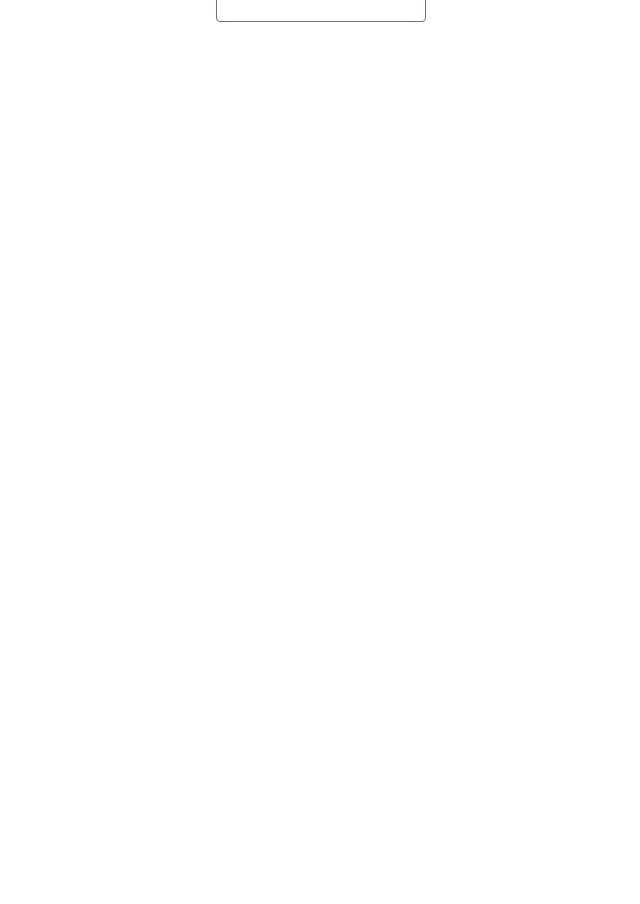
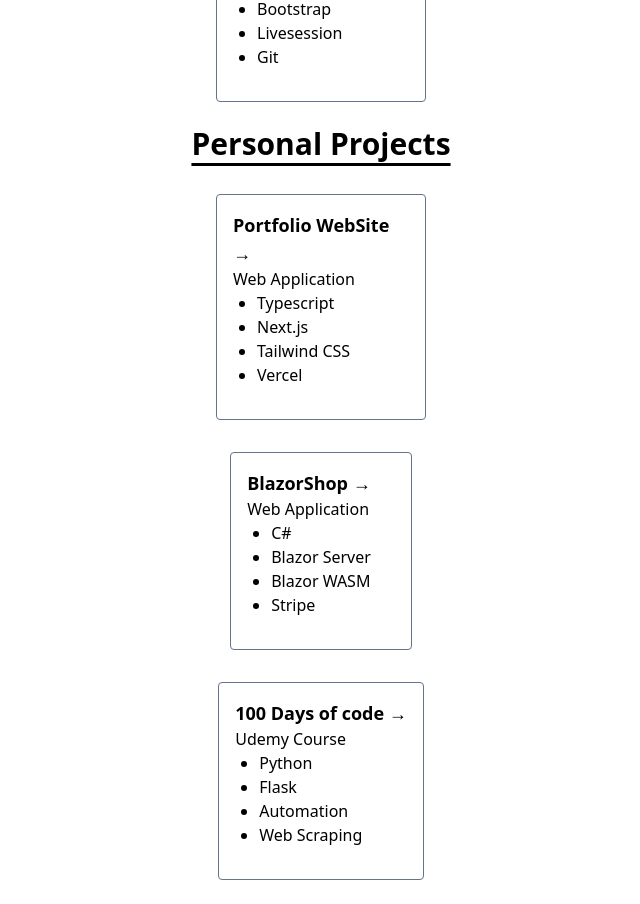
Before and after one commit to nwstanton/portfolio, a Next.js app: page / in a window 1280 px wide. Shown: the part 860-1764 px from the top of the page, without its empty margins (319-959 px from the left). Before the commit the page ends 906 px from the top, so only its background shows below. Built offline with nearby package versions, Linux system fonts and the light colour scheme.

Commit message:
Created new section for projects and summary text has not been finalized

```diff
--- a/pages/index.tsx
+++ b/pages/index.tsx
@@ -16,17 +16,21 @@ const Home: NextPage = () => {
             className="rounded-full"
           />
         </div>
-        <h1 className="m-8 text-3xl font-bold text-black">
+        <h1 className="m-8 text-5xl font-bold text-black">
           Hi, I&apos;m Nathan Stanton. Lets{' '}
           <a
             href="https://www.linkedin.com/in/nathanwaynestanton/"
             target="_blank"
-            className="text-cyan-500"
+            className="text-cyan-500 underline"
             rel="noreferrer"
           >
             Connect.
           </a>
         </h1>
+
+
+        <h2 className="mb-8 text-3xl font-bold text-black underline underline-offset-8">Work Experience</h2>
+
 
         <div className="grid grid-cols-1 gap-8 place-items-center pb-6">
 
@@ -58,6 +62,55 @@ const Home: NextPage = () => {
           />
 
         </div>
+
+        <h2 className="mb-8 text-3xl font-bold text-black underline underline-offset-8">Personal Projects</h2>
+
+        <div className="grid grid-cols-1 gap-8 place-items-center pb-6">
+
+            <ExpCard
+              name="Portfolio WebSite"
+              position='Web Application'
+              experience={[
+                "Typescript",
+                "Next.js",
+                "Tailwind CSS",
+                "Vercel",
+            ]}
+            summary="I chose Next.js so that I could leverage the React framework, Vercel hosting and build
+            experience with the different rendering methods available to me by Next.js that alliviate the SEO issues modern web developers face when
+            building a SPA. As I am a Full-Stack Developer I chose Tailwind CSS as it allows rapid itteration and friendly syntax  in the design proccess."
+            />
+
+            <ExpCard
+              name="BlazorShop"
+              position="Web Application"
+              experience={[
+                "C#",
+                "Blazor Server",
+                "Blazor WASM",
+                "Stripe",
+              ]}
+              summary="In order to experiment with building both Blazor Server and Blazor WASM
+              applications from the ground up, I decided to create a mock e-commerce site that has both
+              End User functionality with Stripe payment support and Admin Interface
+              to manage available products."
+            />
+
+            <ExpCard
+              name="100 Days of code"
+              position="Udemy Course"
+              experience={[
+                "Python",
+                "Flask",
+                "Automation",
+                "Web Scraping",
+              ]}
+              summary="As a Developer being multi-lingual is incredibly important to me. So while i currently use C# in industry,
+              I love buildign new skills in automation and scripting with Python. I decided to start the Udemy course, 100 Days of Code,
+              because it has given me a wide array of over 100 projects to hone my skills as a developer and learn many modern packages."
+            />
+
+        </div>
       </div>
     </>
   )
```
